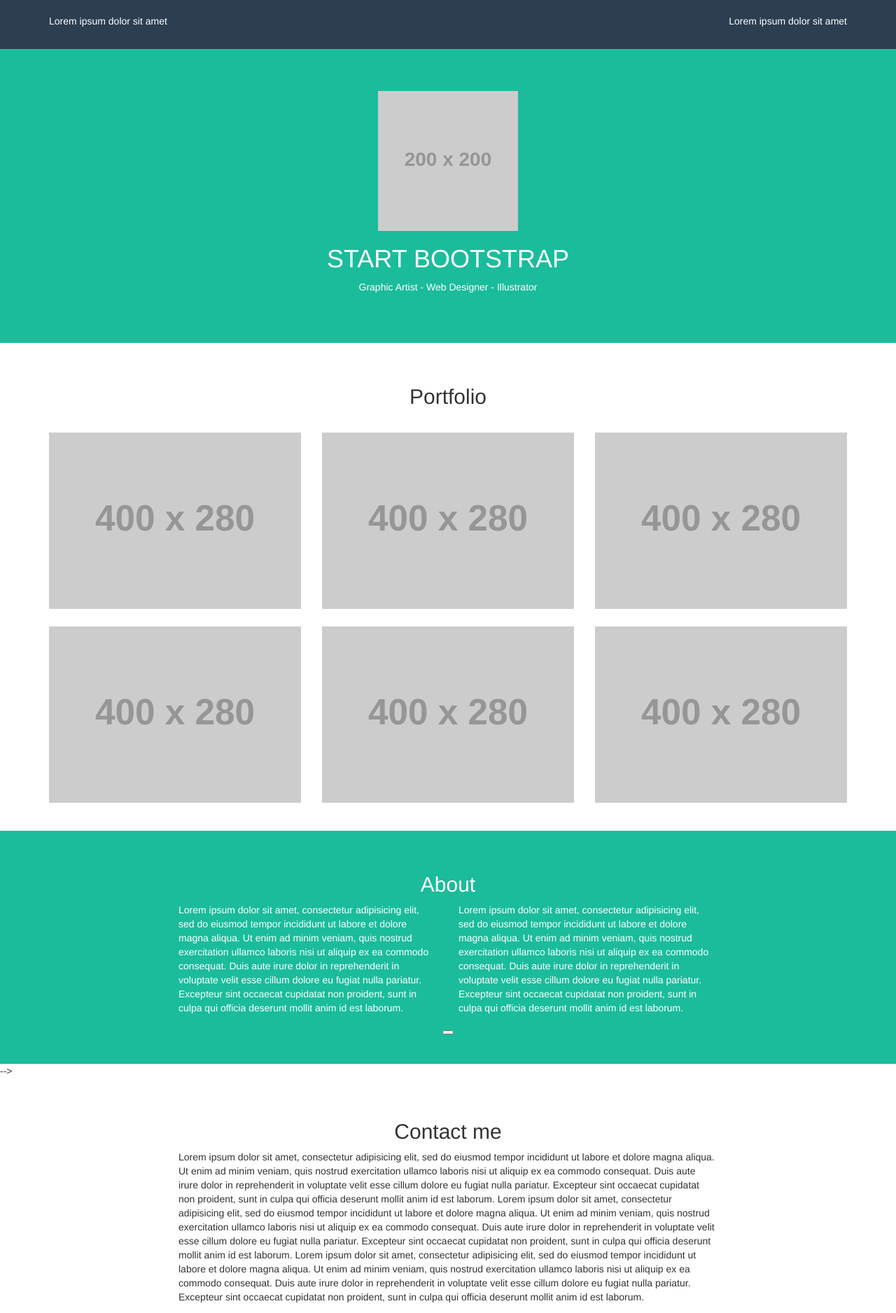
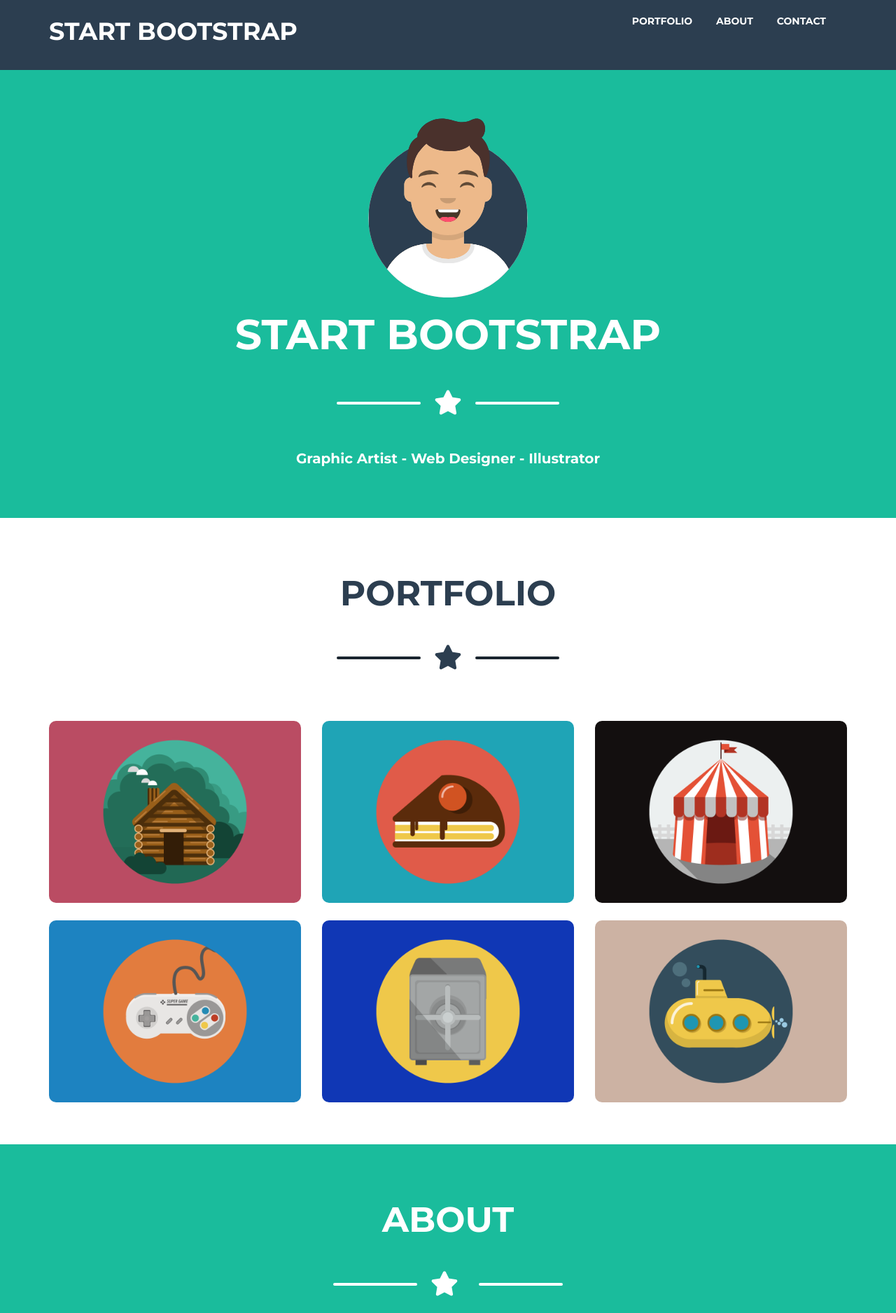
Before and after one commit to LisignoliMichele/html-css-bootstrap-freelancer, a plain HTML site: page index.html in a window 1280 px wide. Shown: the top 1876 px of the page at 70% size. Drawn offline with nearby package versions, Linux system fonts and the light colour scheme; placeholder pictures from the web are drawn by us.

Commit message:
about section

```diff
--- a/css/style.css
+++ b/css/style.css
@@ -1,12 +1,10 @@
 /* mix */
-body{
-  font-family: font-family: 'Roboto', sans-serif;
-}
 .container_small {
   max-width: 800px;
   width: 70%;
   margin: auto;
 }
+
 .bg_primary {
   background-color: #2c3e50;
 }
@@ -19,21 +17,124 @@ body{
 .text_white {
   color: #fff;
 }
+.text_blue{
+  color: #2c3e50;
+}
+
+
+body{
+  font-family: 'Montserrat', sans-serif;
+}
+h1{
+  font-size: 60px;
+  font-weight: bold;
+}
+h2{
+  font-size: 50px;
+  font-weight: bold;
+  text-transform: uppercase;
+}
+.star_spacer{
+  font-size: 35px;
+  margin: 40px 0;
+}
+.star_spacer::before,
+.star_spacer::after{
+  content: "";
+  width: 100%;
+  max-width: 120px;
+  margin: 0 10px 10px 10px;
+  height: 4px;
+  background-color: white;
+  border-radius: 2px;
+  display: inline-block;
+}
+.text_blue .star_spacer::before,
+.text_blue .star_spacer::after{
+  background-color: #1a252f;
+}
+/* header */
 .header_top{
   padding: 20px 0;
+  font-weight: bold;
+}
+.header_top li{
+  list-style: none;
+  display: inline-block;
+  margin-right: 30px;
+}
+.header_top a{
+  text-decoration: none;
+  color:#ffffff;
+}
+.header_top .logo{
+  font-size: 35px;
 }
 .header_banner {
   padding: 60px 0;
 }
+.header_banner p{
+  font-size: 20px;
+  font-weight: bold;
+}
+.header_banner img{
+  max-width: 250px;
+}
 /* sections */
 section {
-  padding: 40px 0;
+  padding: 60px 0;
 }
+/* portfolio */
 .box_portfolio {
   margin-top: 25px;
+  position: relative;
 }
 .box_portfolio__image {
   width: 100%;
+  border-radius: 10px;
+}
+.overlay{
+  position: absolute;
+  top: 0;
+  right: 0;
+  bottom: 0;
+  left: 0;
+  border-radius: 10px;
+  background-color: rgba(26, 188, 156, 0.9);
+  display: none;
+}
+.text{
+  color: white;
+  font-size: 100px;
+  position: absolute;
+  top: 50%;
+  left: 50%;
+  -webkit-transform: translate(-50%, -50%);
+  -ms-transform: translate(-50%, -50%);
+  transform: translate(-50%, -50%);
+  text-align: center;
+}
+.box_portfolio:hover .overlay{
+  display: block;
+}
+/* about */
+#about p{
+  font-size: 20px;
+}
+#about i{
+  margin-right: 10px;
+}
+.button_about{
+  padding: 20px 30px;
+  font-size: 20px;
+  background-color: transparent;
+  border-radius: 10px;
+  border: 2px solid #fff;
+  color: #fff;
+}
+.button_about:hover{
+  background-color: #fff;
+  color: #000;
 }
 /* Footer */
 .footer_top {
--- a/index.html
+++ b/index.html
@@ -7,10 +7,12 @@
     <!-- bootstrap cdn -->
     <link rel="stylesheet" href="https://maxcdn.bootstrapcdn.com/bootstrap/3.3.7/css/bootstrap.min.css" integrity="sha384-BVYiiSIFeK1dGmJRAkycuHAHRg32OmUcww7on3RYdg4Va+PmSTsz/K68vbdEjh4u" crossorigin="anonymous">
     <!-- /bootstrap cdn -->
+    <!-- font awesome cdn -->
+    <link rel="stylesheet" href="https://cdnjs.cloudflare.com/ajax/libs/font-awesome/5.15.2/css/all.min.css" integrity="sha512-HK5fgLBL+xu6dm/Ii3z4xhlSUyZgTT9tuc/hSrtw6uzJOvgRr2a9jyxxT1ely+B+xFAmJKVSTbpM/CuL7qxO8w==" crossorigin="anonymous" />
+    <!-- /font awesome cdn -->
     <!-- google font -->
     <link rel="preconnect" href="https://fonts.gstatic.com">
-    <link href="https://fonts.googleapis.com/css2?family=Roboto:wght@300;400;500;700&display=swap" rel="stylesheet">
-    <!-- /google font -->
+    <link href="https://fonts.googleapis.com/css2?family=Montserrat:wght@200;400;700;900&display=swap" rel="stylesheet">
     <!-- style.css -->
     <link rel="stylesheet" href="css/style.css">
     <!-- /style.css -->
@@ -22,12 +24,16 @@
       <!-- header top -->
       <div class="header_top bg_primary">
         <div class="container">
-          <div class="row">
-            <div class="col-xs-6">
-              <p>Lorem ipsum dolor sit amet</p>
+          <div class="row text-uppercase">
+            <div class="col-xs-6 logo">
+              <p>start bootstrap</p>
             </div>
             <div class="col-xs-6 text-right">
-              <p>Lorem ipsum dolor sit amet</p>
+              <ul>
+                <li><a href="#portfolio">portfolio</a></li>
+                <li><a href="#about">about</a></li>
+                <li><a href="#contact-me">contact</a></li>
+              </ul>
             </div>
           </div>
         </div>
@@ -38,8 +44,11 @@
         <div class="container">
           <div class="row">
             <div class="col-xs-12 text-center">
-              <img src="https://via.placeholder.com/200" alt="placeholder">
+              <img src="img/avataaars.svg" alt="avatar">
               <h1>START BOOTSTRAP</h1>
+              <div class="star_spacer">
+                <i class="fas fa-star"></i>
+              </div>
               <p>Graphic Artist - Web Designer - Illustrator</p>
             </div>
           </div>
@@ -54,9 +63,12 @@
       <section id="portfolio">
         <div class="container">
           <!-- row title -->
-          <div class="row">
+          <div class="row text_blue">
             <div class="col-xs-12 text-center">
               <h2>Portfolio</h2>
+              <div class="star_spacer">
+                <i class="fas fa-star"></i>
+              </div>
             </div>
           </div>
           <!-- /row title -->
@@ -64,32 +76,38 @@
           <div class="row">
             <div class="col-xs-12 col-sm-6 col-md-4">
               <div class="box_portfolio">
-                <img class="box_portfolio__image" src="https://via.placeholder.com/400x280" alt="Portfolio Image">
+                <img class="box_portfolio__image" src="img/cabin.png" alt="cabin">
+                <div class="overlay"><i class="text fas fa-plus"></i></div>
               </div>
             </div>
             <div class="col-xs-12 col-sm-6 col-md-4">
               <div class="box_portfolio">
-                <img class="box_portfolio__image" src="https://via.placeholder.com/400x280" alt="Portfolio Image">
+                <img class="box_portfolio__image" src="img/cake.png" alt="cake">
+                <div class="overlay"><i class="text fas fa-plus"></i></div>
               </div>
             </div>
             <div class="col-xs-12 col-sm-6 col-md-4">
               <div class="box_portfolio">
-                <img class="box_portfolio__image" src="https://via.placeholder.com/400x280" alt="Portfolio Image">
+                <img class="box_portfolio__image" src="img/circus.png" alt="circus">
+                <div class="overlay"><i class="text fas fa-plus"></i></div>
               </div>
             </div>
             <div class="col-xs-12 col-sm-6 col-md-4">
               <div class="box_portfolio">
-                <img class="box_portfolio__image" src="https://via.placeholder.com/400x280" alt="Portfolio Image">
+                <img class="box_portfolio__image" src="img/game.png" alt="game">
+                <div class="overlay"><i class="text fas fa-plus"></i></div>
               </div>
             </div>
             <div class="col-xs-12 col-sm-6 col-md-4">
               <div class="box_portfolio">
-                <img class="box_portfolio__image" src="https://via.placeholder.com/400x280" alt="Portfolio Image">
+                <img class="box_portfolio__image" src="img/safe.png" alt="safe">
+                <div class="overlay"><i class="text fas fa-plus"></i></div>
               </div>
             </div>
             <div class="col-xs-12 col-sm-6 col-md-4">
               <div class="box_portfolio">
-                <img class="box_portfolio__image" src="https://via.placeholder.com/400x280" alt="Portfolio Image">
+                <img class="box_portfolio__image" src="img/submarine.png" alt="submarine">
+                <div class="overlay"><i class="text fas fa-plus"></i></div>
               </div>
             </div>
           </div>
@@ -105,22 +123,25 @@
             <div class="row">
               <div class="col-xs-12 text-center">
                 <h2>About</h2>
+                <div class="star_spacer">
+                  <i class="fas fa-star"></i>
+                </div>
               </div>
             </div>
             <!-- /row title -->
             <!-- row lyrics -->
             <div class="row">
               <div class="col-xs-12 col-md-6">
-                <p>Lorem ipsum dolor sit amet, consectetur adipisicing elit, sed do eiusmod tempor incididunt ut labore et dolore magna aliqua. Ut enim ad minim veniam, quis nostrud exercitation ullamco laboris nisi ut aliquip ex ea commodo consequat. Duis aute irure dolor in reprehenderit in voluptate velit esse cillum dolore eu fugiat nulla pariatur. Excepteur sint occaecat cupidatat non proident, sunt in culpa qui officia deserunt mollit anim id est laborum.</p>
+                <p>Freelancer is a free bootstrap theme created by Start Bootstrap. The download includes the complete source files including HTML, CSS, and JavaScript as well as optional SASS stylesheets for easy customization.</p>
               </div>
               <div class="col-xs-12 col-md-6">
-                <p>Lorem ipsum dolor sit amet, consectetur adipisicing elit, sed do eiusmod tempor incididunt ut labore et dolore magna aliqua. Ut enim ad minim veniam, quis nostrud exercitation ullamco laboris nisi ut aliquip ex ea commodo consequat. Duis aute irure dolor in reprehenderit in voluptate velit esse cillum dolore eu fugiat nulla pariatur. Excepteur sint occaecat cupidatat non proident, sunt in culpa qui officia deserunt mollit anim id est laborum.</p>
+                <p>You can create your own custom avatar for the masthead, change the icon in the dividers, and add your email address to the contact form to make it fully functional!</p>
               </div>
             </div>
             <!-- row cta -->
             <div class="row">
               <div class="col-xs-12 text-center">
-                <button type="button" name="button"></button>
+                <button type="button" class="button_about"><i class="fas fa-download"></i>free download</button>
               </div>
             </div>
             <!-- row /cta -->
@@ -128,14 +149,17 @@
         </div>
       </section>
       <!-- /section about -->
-      <!-- /section Contact Me --> -->
-      <section id="contact-me">
+      <!-- /section Contact Me -->
+      <section id="contact-me" class="text_blue">
         <div class="container_small">
           <div class="container-fluid">
             <!-- row title -->
             <div class="row">
               <div class="col-xs-12 text-center">
                 <h2>Contact me</h2>
+                <div class="star_spacer">
+                  <i class="fas fa-star"></i>
+                </div>
               </div>
             </div>
             <!-- /row title -->
```
